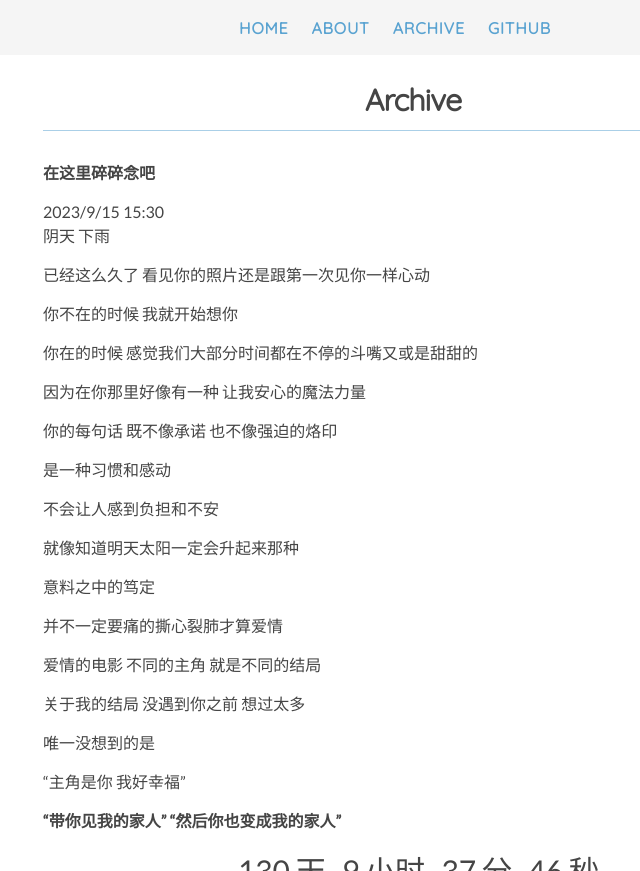
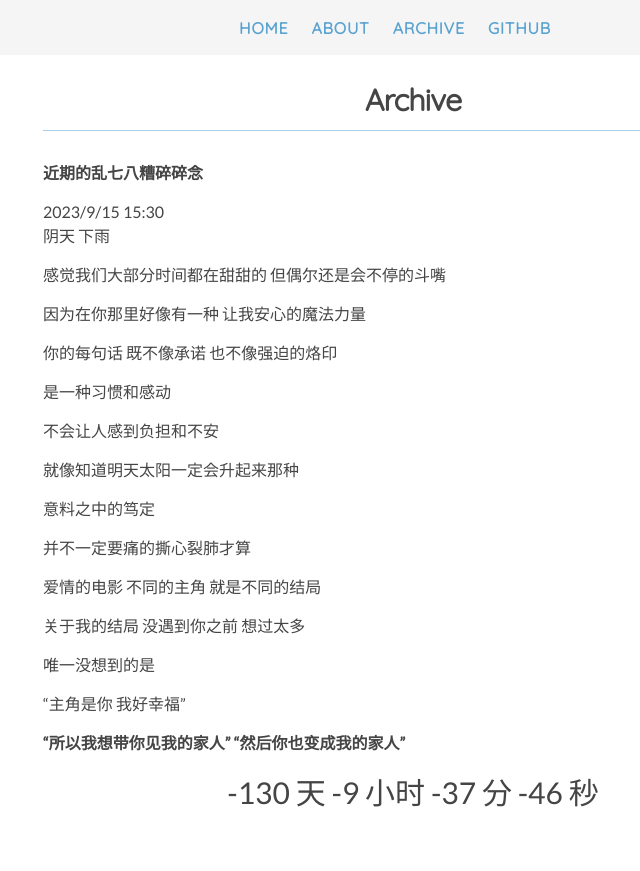
Before and after one commit to Rickylamn/Rickylamn.github.io, a Jekyll site: the page built from archive.html, in a window 1280 px wide, cut to the strip 0-871 px from the top of the page. Shown: the whole strip, without its empty margins (227-867 px from the left). Built offline with Jekyll 4.4.1, drawn with Linux system fonts in a browser that asks for light colours; nearby versions of some CDN libraries.

Commit message:
Update archive.html

```diff
--- a/archive.html
+++ b/archive.html
@@ -32,25 +32,23 @@ permalink: /archive/
 	{% endfor %}
 </div>
 
-<p><strong>在这里碎碎念吧</strong></p>
+<p><strong>近期的乱七八糟碎碎念</strong></p>
 2023/9/15 15:30
 <p>阴天 下雨</p>
-<p>已经这么久了 看见你的照片还是跟第一次见你一样心动</p>
-<p>你不在的时候 我就开始想你 </p>
-<p>你在的时候 感觉我们大部分时间都在不停的斗嘴又或是甜甜的</p>
+<p>感觉我们大部分时间都在甜甜的 但偶尔还是会不停的斗嘴</p>
 <p>因为在你那里好像有一种 让我安心的魔法力量</p>
 <p>你的每句话 既不像承诺 也不像强迫的烙印</p>
 <p>是一种习惯和感动</p>
 <p>不会让人感到负担和不安 </p>
 <p>就像知道明天太阳一定会升起来那种 </p>
 <p>意料之中的笃定</p>
-<p>并不一定要痛的撕心裂肺才算爱情</p>
+<p>并不一定要痛的撕心裂肺才算</p>
 <p>爱情的电影 不同的主角 就是不同的结局</p>
 <p>关于我的结局 没遇到你之前 想过太多</p>
 <p>唯一没想到的是</p>
 <p>“主角是你 我好幸福”</p>
 
-<p><strong>“带你见我的家人” “然后你也变成我的家人”</strong></p>
+<p><strong>“所以我想带你见我的家人” “然后你也变成我的家人”</strong></p>
 <div>
 	<style>
 		.ny i{color:#FF4500}
```
